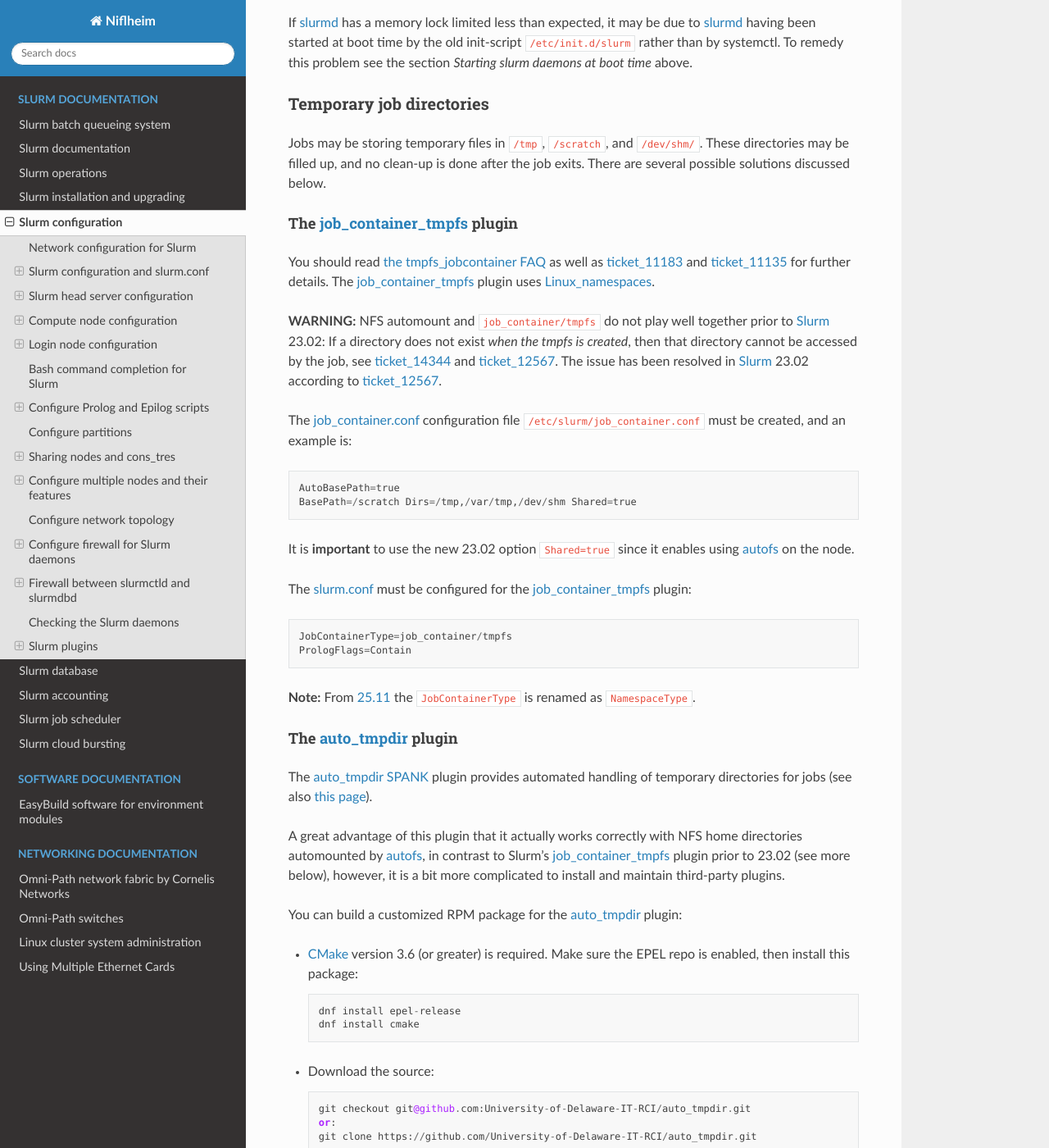
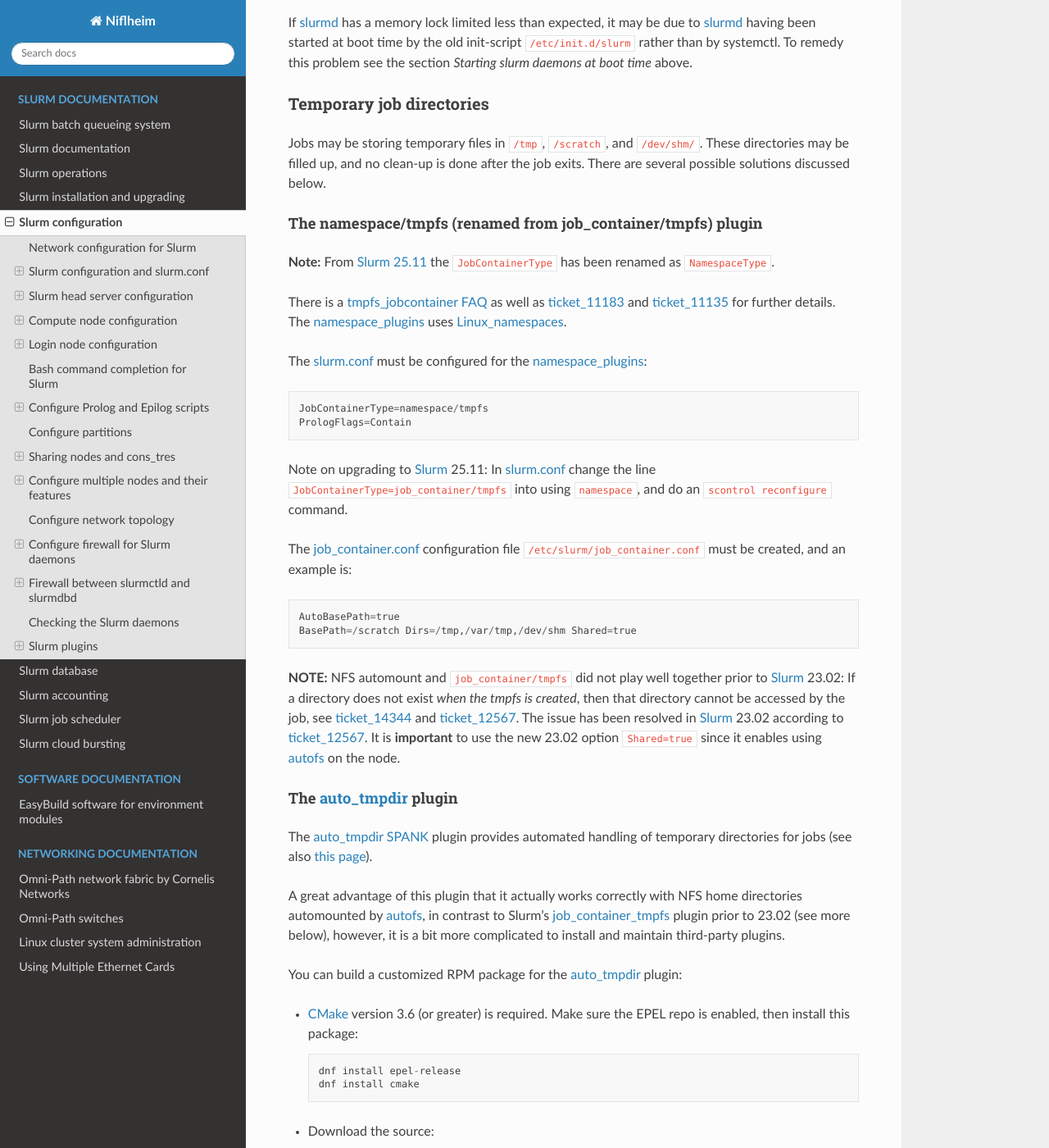
Before and after one commit to OleHolmNielsen/Niflheim_system, a Sphinx documentation site: the page built from docs/Slurm_configuration.rst, in a window 1280 px wide and 1400 px high, scrolled down 33919 px. Shown: the whole window at 82% size. Built offline with Sphinx 7.4.7 and the Read the Docs theme 3.1.0, drawn with Linux system fonts in a browser that asks for light colours; some of the changed text lies outside the part shown.

Commit message:
The namespace/tmpfs (renamed from job_container/tmpfs) plugin

```diff
--- a/docs/Slurm_configuration.rst
+++ b/docs/Slurm_configuration.rst
@@ -1489,31 +1489,38 @@
 These directories may be filled up, and no clean-up is done after the job exits.
 There are several possible solutions discussed below.
 
-The job_container_tmpfs_ plugin
-..................................
-
-You should read `the tmpfs_jobcontainer FAQ <https://slurm.schedmd.com/faq.html#tmpfs_jobcontainer>`_ as well as ticket_11183_ and ticket_11135_ for further details.
-The job_container_tmpfs_ plugin uses Linux_namespaces_.
-
-**WARNING:**
-NFS automount and ``job_container/tmpfs`` do not play well together prior to Slurm_ 23.02:
+The namespace/tmpfs (renamed from job_container/tmpfs) plugin
+......................................................................
+
+**Note:** From Slurm_ `25.11 <https://github.com/SchedMD/slurm/blob/slurm-25.11/RELEASE_NOTES.md#configuration-changes>`_
+the ``JobContainerType`` has been renamed as ``NamespaceType``.
+
+There is a `tmpfs_jobcontainer FAQ <https://slurm.schedmd.com/faq.html#tmpfs_jobcontainer>`_ as well as ticket_11183_ and ticket_11135_ for further details.
+The namespace_plugins_ uses Linux_namespaces_.
+
+The slurm.conf_ must be configured for the namespace_plugins_::
+
+  JobContainerType=namespace/tmpfs
+  PrologFlags=Contain
+
+Note on upgrading to Slurm_ 25.11: In slurm.conf_ change the line ``JobContainerType=job_container/tmpfs``
+into using ``namespace``,
+and do an ``scontrol reconfigure`` command.
+
+The job_container.conf_ configuration file ``/etc/slurm/job_container.conf`` must be created, and an example is::
+
+  AutoBasePath=true
+  BasePath=/scratch Dirs=/tmp,/var/tmp,/dev/shm Shared=true
+
+**NOTE:**
+NFS automount and ``job_container/tmpfs`` did not play well together prior to Slurm_ 23.02:
 If a directory does not exist *when the tmpfs is created*, then that directory cannot be accessed by the job, see ticket_14344_ and ticket_12567_.
 The issue has been resolved in Slurm_ 23.02 according to ticket_12567_.
-
-The job_container.conf_ configuration file ``/etc/slurm/job_container.conf`` must be created, and an example is::
-
-  AutoBasePath=true
-  BasePath=/scratch Dirs=/tmp,/var/tmp,/dev/shm Shared=true
-
 It is **important** to use the new 23.02 option ``Shared=true`` since it enables using autofs_ on the node.
 
-The slurm.conf_ must be configured for the job_container_tmpfs_ plugin::
-
-  JobContainerType=job_container/tmpfs
-  PrologFlags=Contain
-
-**Note:** From `25.11 <https://github.com/SchedMD/slurm/blob/slurm-25.11/RELEASE_NOTES.md#configuration-changes>`_
-the ``JobContainerType`` is renamed as ``NamespaceType``.
+.. _namespace_plugins: https://slurm.schedmd.com/namespace.html
+.. _job_container_tmpfs: https://slurm.schedmd.com/faq.html#tmpfs_jobcontainer
+.. _job_container.conf: https://slurm.schedmd.com/job_container.conf.html
 
 The auto_tmpdir_ plugin
 .................................
@@ -1596,8 +1603,6 @@
 
 .. _auto_tmpdir: https://github.com/University-of-Delaware-IT-RCI/auto_tmpdir
 .. _autofs: https://wiki.archlinux.org/title/autofs
-.. _job_container_tmpfs: https://slurm.schedmd.com/faq.html#tmpfs_jobcontainer
-.. _job_container.conf: https://slurm.schedmd.com/job_container.conf.html
 .. _ticket_11183: https://support.schedmd.com/show_bug.cgi?id=11183
 .. _ticket_11135: https://support.schedmd.com/show_bug.cgi?id=11135
 .. _ticket_14344: https://support.schedmd.com/show_bug.cgi?id=14344
@@ -1661,7 +1666,7 @@
 
 It may also be a good idea to configure X11Parameters_ in slurm.conf_
 so that xauth data on the compute node will be placed in `~/.Xauthority`
-rather than in a temporary file under TmpFS (see job_container_tmpfs_)::
+rather than in a temporary file under TmpFS (see namespace_plugins_)::
 
   X11Parameters=home_xauthority
 
```
